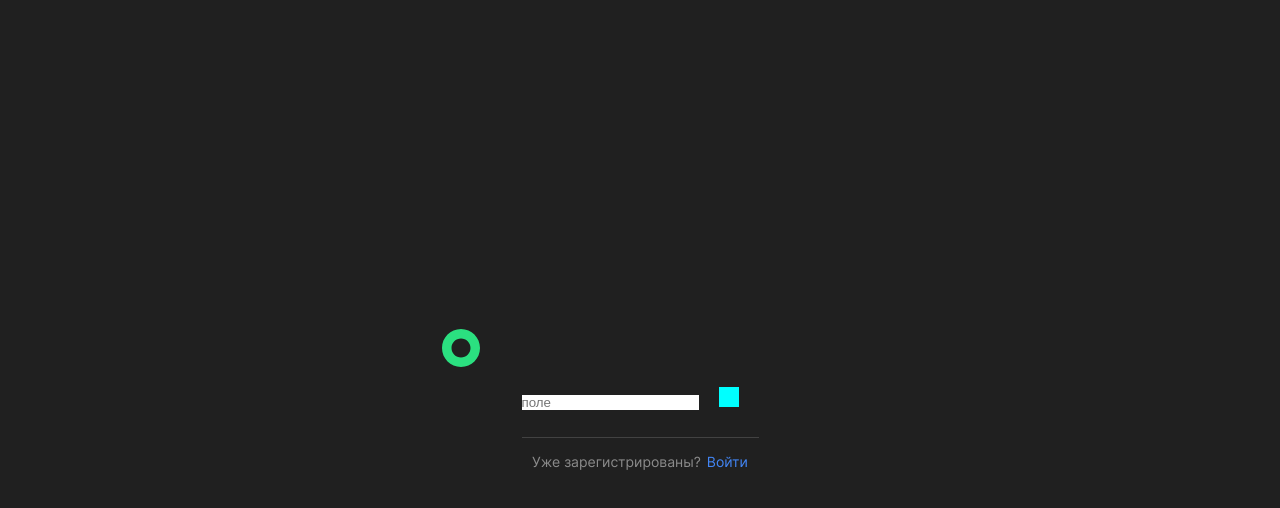
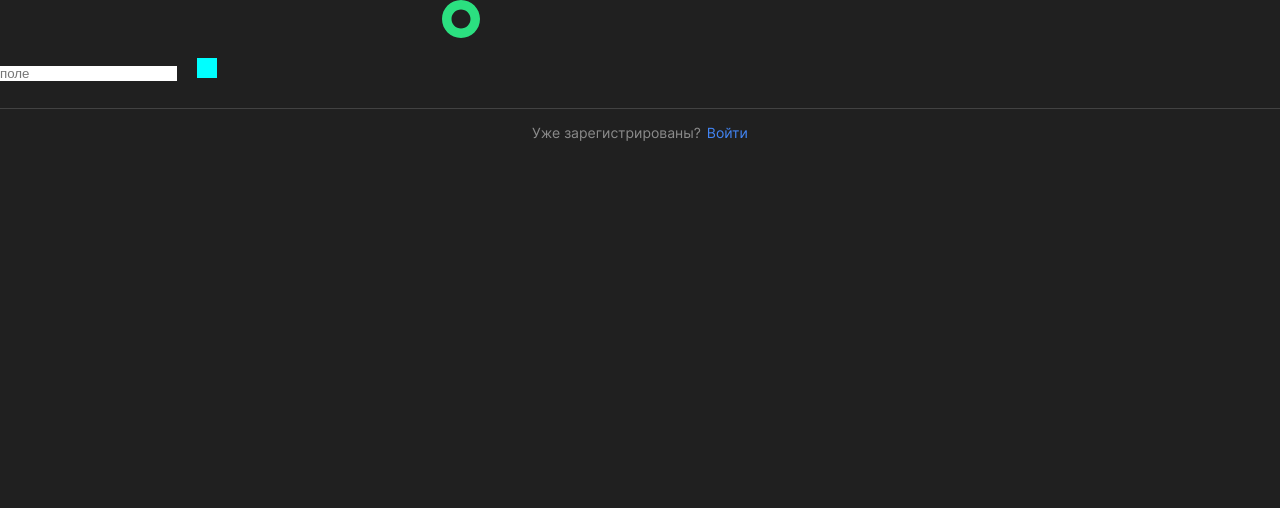
Before and after one commit to SergZhikhDev/movies-explorer-full, a React (Create React App) app in the folder frontend/: page /form in a window 1280 px wide. Shown: the top 508 px of the page. Built offline with nearby package versions, Linux system fonts and the light colour scheme.

Commit message:
верстка Form

```diff
--- a/frontend/src/components/pages-components/Form/Form.js
+++ b/frontend/src/components/pages-components/Form/Form.js
@@ -17,11 +17,12 @@ export const Form = () => {
   const field = useInputt({}, config.name);
 
   return (
-    <main className='form register sfp_type_reg hp'>
-    <div className='form__header form__header_type_auth'>
+
+
+    <form onSubmit={handleSubmit}>
+       <div className='form__header form__header_type_auth'>
     <Logo />
   </div>
-    <form onSubmit={handleSubmit}>
       <input
         type='text'
         name='field'
@@ -45,6 +46,6 @@ export const Form = () => {
         </Link>
       </div>
     </form>
-    </main>
+
   );
 };
```
